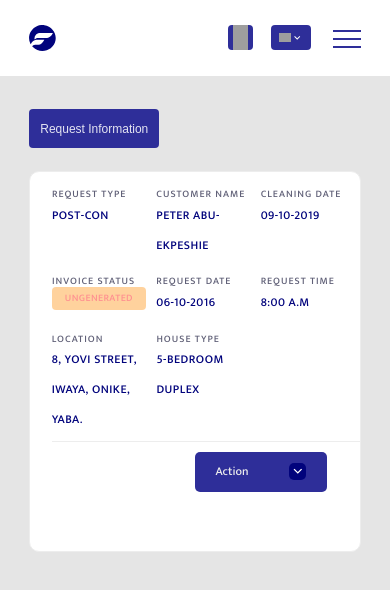
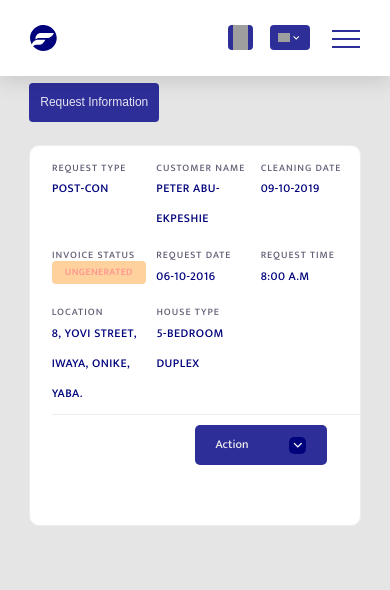
Before and after one commit to SirPm/Fichaya-Frontend-Test, a React (Create React App) app: page / in a window 390 px wide. Shown: the top 590 px of the page. Built offline with nearby package versions, Linux system fonts and the light colour scheme; grey boxes are pictures that could not be loaded.

Commit message:
made the nav header fixed on mobile and also made the amount to be in 2 decimal place to account for decimals

```diff
--- a/src/component/generate_invoice/GenerateInvoice.jsx
+++ b/src/component/generate_invoice/GenerateInvoice.jsx
@@ -41,8 +41,8 @@ const GenerateInvoice = () => {
             setInvoiceInfo({
                 ...invoiceInfo,
                 service_amount: value,
-                vat_amount: Math.round(vatAmt),
-                total_amount: Math.round(totalAmt)
+                vat_amount: vatAmt.toFixed(2),
+                total_amount: totalAmt.toFixed(2)
             })
         }
     }
--- a/src/component/generate_invoice/generate-invoice.scss
+++ b/src/component/generate_invoice/generate-invoice.scss
@@ -19,7 +19,7 @@
     border: none;
     width: 170px;
     height: 32px;
-    margin-top: 7%;
+    margin-top: 13%;
     margin-bottom: 5%;
 }
 
@@ -216,6 +216,7 @@ input:focus {
         font-size: 12px;
         width: 130px;
         height: 39px;
+        margin-top: 25%;
     }
 
     .heading-text-gi {
--- a/src/component/header/header.scss
+++ b/src/component/header/header.scss
@@ -3,6 +3,11 @@
     height: 9vh;
     display: flex;
     align-items: center;
+    position: fixed;
+    width: 100%;
+    z-index: 600;
+    border: 1px solid #fff;
+    box-shadow: 0 5px 20px rgba(0,0,0,.1292);
 }
 
 .header-inner-div {
--- a/src/component/requests/requests.scss
+++ b/src/component/requests/requests.scss
@@ -6,7 +6,7 @@
     border: none;
     width: 170px;
     height: 32px;
-    margin-top: 7%;
+    margin-top: 13%;
     margin-bottom: 3%;
 }
 
@@ -217,7 +217,7 @@
         font-size: 12px;
         width: 130px;
         height: 39px;
-        margin-top: 10%;
+        margin-top: 25%;
         margin-bottom: 7%;
     }
 }
```
Also changed, not shown: 1 other file (tests, documents, lock files or other folders).
